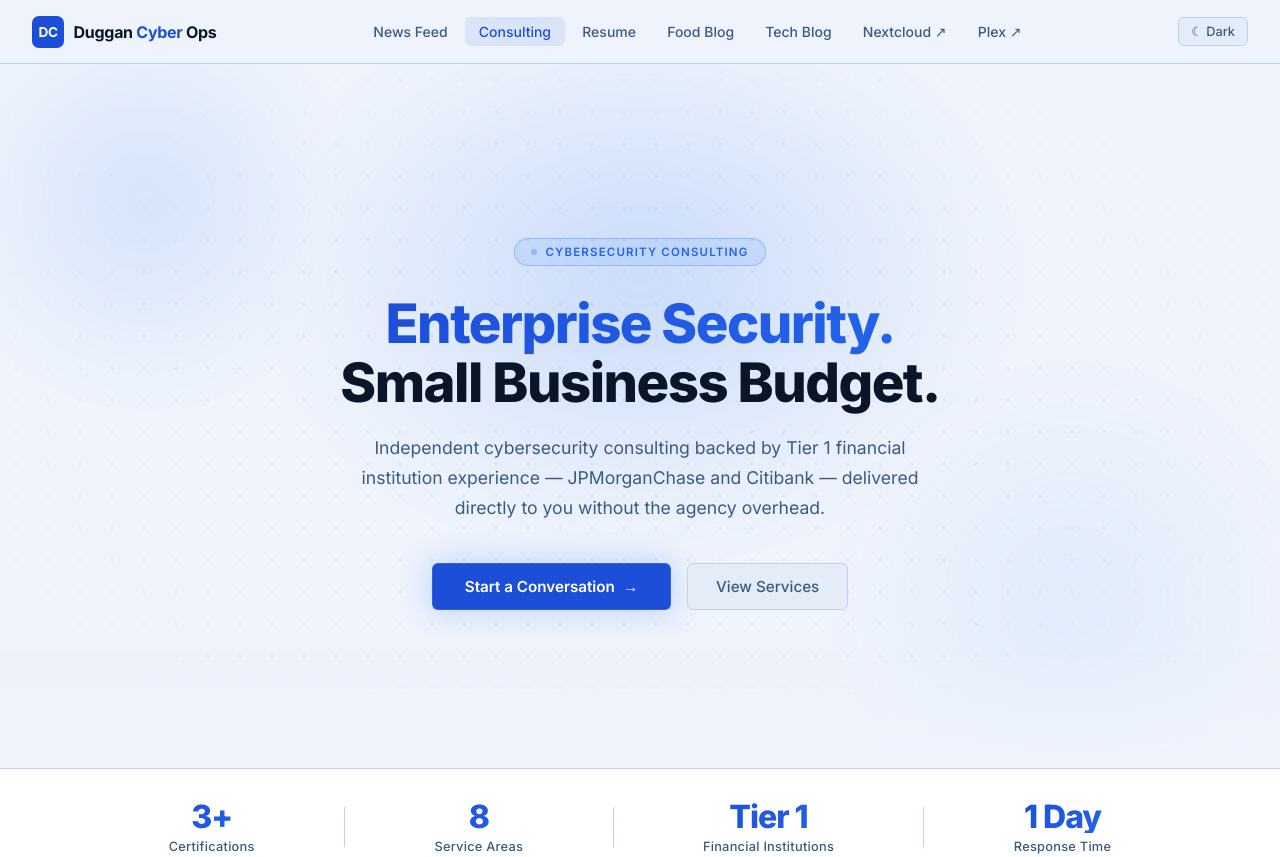
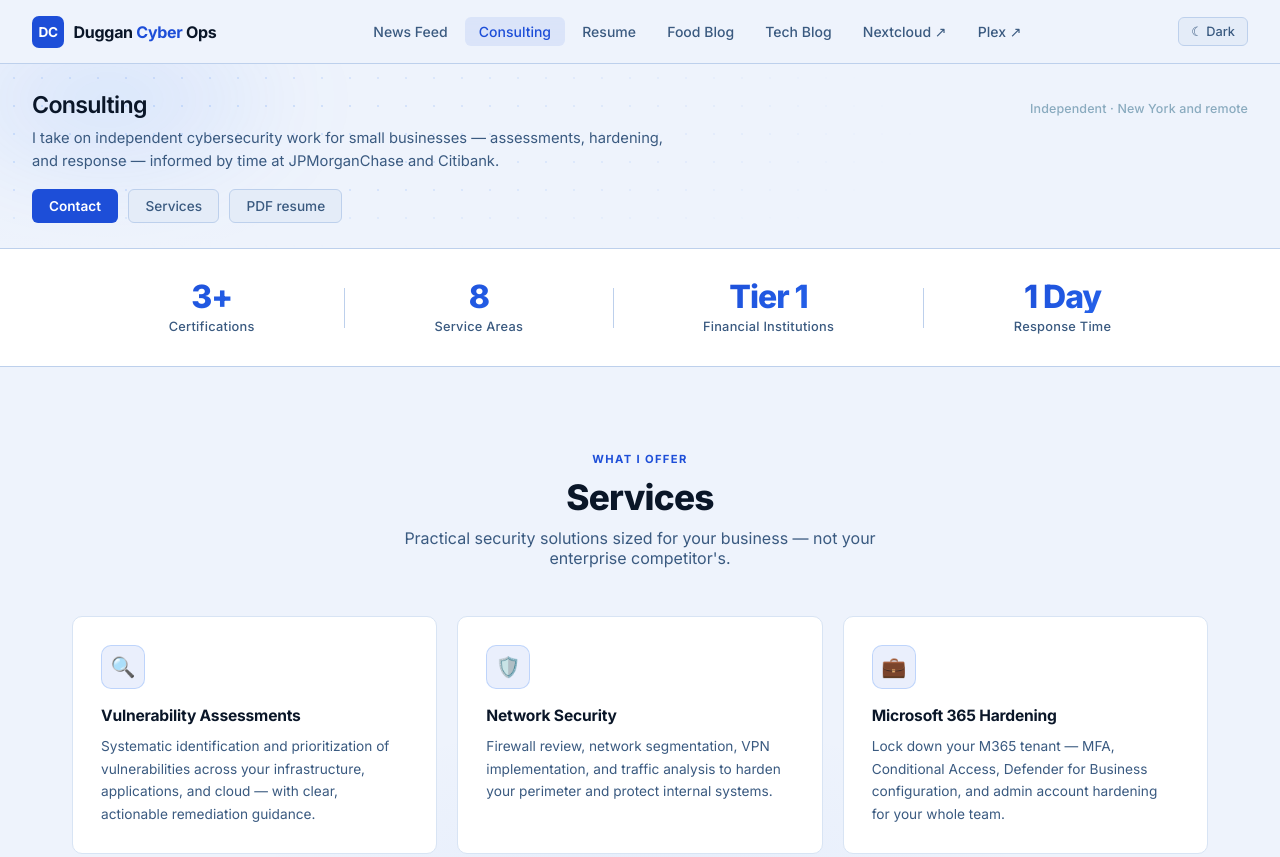
Before and after one commit to danielduggan06/dugganco.com, a plain HTML site: page public/consulting.html in a window 1280 px wide. Shown: the top 857 px of the page. Drawn offline with Linux system fonts and the light colour scheme.

Commit message:
Replace consulting splash with masthead and update PDF resume
Co-authored-by: Cursor <cursoragent@cursor.com>

```diff
--- a/public/consulting.html
+++ b/public/consulting.html
@@ -188,187 +188,111 @@
     }
 
     /* =============================================
-       HERO
+       MASTHEAD
     ============================================= */
-    .hero {
+    .masthead {
       position: relative;
-      min-height: 88vh;
-      display: flex;
-      align-items: center;
-      justify-content: center;
+      padding: 1.75rem 2rem 1.6rem;
       overflow: hidden;
-      padding: 6rem 2rem 5rem;
     }
 
-    /* Dot-grid background */
-    .hero::before {
+    .masthead::before {
       content: '';
       position: absolute; inset: 0;
-      background-image: radial-gradient(circle, rgba(59,130,246,0.18) 1px, transparent 1px);
-      background-size: 32px 32px;
+      background-image: radial-gradient(circle, rgba(59,130,246,0.16) 1px, transparent 1px);
+      background-size: 28px 28px;
       pointer-events: none;
-      mask-image: radial-gradient(ellipse 80% 80% at 50% 50%, black 40%, transparent 100%);
-      -webkit-mask-image: radial-gradient(ellipse 80% 80% at 50% 50%, black 40%, transparent 100%);
+      mask-image: radial-gradient(ellipse 80% 120% at 12% 40%, black 20%, transparent 75%);
+      -webkit-mask-image: radial-gradient(ellipse 80% 120% at 12% 40%, black 20%, transparent 75%);
     }
 
-    /* Big center glow */
-    .hero-glow-center {
+    .masthead-glow {
       position: absolute;
-      top: 30%; left: 50%;
-      transform: translate(-50%, -50%);
-      width: 700px; height: 500px;
-      background: radial-gradient(ellipse at center, rgba(59,130,246,0.22) 0%, transparent 70%);
-      pointer-events: none;
-      filter: blur(40px);
+      top: -40%; left: -8%;
+      width: 420px; height: 220px;
+      background: radial-gradient(ellipse, rgba(59,130,246,0.14) 0%, transparent 70%);
+      pointer-events: none; filter: blur(40px);
     }
 
-    /* Orb top-left */
-    .hero-orb-1 {
-      position: absolute;
-      top: -80px; left: -80px;
-      width: 400px; height: 400px;
-      background: radial-gradient(circle, rgba(59,130,246,0.15) 0%, transparent 65%);
-      border-radius: 50%;
-      pointer-events: none;
-      filter: blur(30px);
-      animation: float1 8s ease-in-out infinite;
-    }
-
-    /* Orb bottom-right */
-    .hero-orb-2 {
-      position: absolute;
-      bottom: -60px; right: -60px;
-      width: 500px; height: 400px;
-      background: radial-gradient(circle, rgba(96,165,250,0.1) 0%, transparent 65%);
-      border-radius: 50%;
-      pointer-events: none;
-      filter: blur(40px);
-      animation: float2 10s ease-in-out infinite;
-    }
-
-    @keyframes float1 {
-      0%, 100% { transform: translate(0, 0); }
-      50% { transform: translate(30px, 20px); }
-    }
-
-    @keyframes float2 {
-      0%, 100% { transform: translate(0, 0); }
-      50% { transform: translate(-20px, -30px); }
-    }
-
-    /* Bottom fade */
-    .hero-fade {
-      position: absolute;
-      bottom: 0; left: 0; right: 0;
-      height: 120px;
+    .masthead-fade {
+      position: absolute; bottom: 0; left: 0; right: 0;
+      height: 36px;
       background: linear-gradient(to bottom, transparent, var(--bg));
       pointer-events: none;
     }
 
-    .hero-inner {
-      position: relative;
-      z-index: 2;
-      text-align: center;
-      max-width: 760px;
+    .masthead-inner {
+      position: relative; z-index: 2;
+      max-width: 1280px;
+      margin: 0 auto;
     }
 
-    .hero-badge {
-      display: inline-flex;
-      align-items: center;
-      gap: 0.5rem;
-      background: rgba(59,130,246,0.1);
-      border: 1px solid rgba(59,130,246,0.35);
-      border-radius: 9999px;
-      padding: 0.35rem 1rem;
-      font-size: 0.72rem;
-      font-weight: 600;
-      letter-spacing: 0.1em;
-      text-transform: uppercase;
-      color: var(--accent-2);
-      margin-bottom: 1.75rem;
+    .masthead-row {
+      display: flex;
+      align-items: baseline;
+      justify-content: space-between;
+      gap: 1.25rem;
     }
 
-    .hero-badge::before {
-      content: '';
-      width: 6px; height: 6px;
-      border-radius: 50%;
-      background: var(--accent-2);
-      animation: blink 2s infinite;
+    .masthead h1 {
+      font-size: 1.45rem;
+      font-weight: 600;
+      letter-spacing: -0.03em;
+      line-height: 1.2;
+      color: var(--text);
     }
 
-    @keyframes blink {
-      0%, 100% { opacity: 1; }
-      50% { opacity: 0.3; }
+    .masthead-dateline {
+      font-size: 0.78rem;
+      font-weight: 500;
+      color: var(--text-3);
+      white-space: nowrap;
+      letter-spacing: 0.01em;
     }
 
-    .hero h1 {
-      font-size: clamp(2.2rem, 5vw, 3.4rem);
-      font-weight: 800;
-      letter-spacing: -1.5px;
-      line-height: 1.1;
-      color: var(--white);
-      margin-bottom: 1.25rem;
+    .masthead-lede {
+      margin-top: 0.45rem;
+      font-size: 0.92rem;
+      color: var(--text-2);
+      line-height: 1.55;
+      max-width: 40rem;
     }
 
-    body.light-mode .hero h1 { color: var(--text); }
-
-    .hero h1 .highlight {
-      background: linear-gradient(135deg, var(--accent) 0%, var(--accent-2) 100%);
-      -webkit-background-clip: text;
-      -webkit-text-fill-color: transparent;
-      background-clip: text;
-    }
-
-    .hero-sub {
-      font-size: 1.1rem;
-      color: var(--text-2);
-      line-height: 1.7;
-      max-width: 580px;
-      margin: 0 auto 2.5rem;
-    }
-
-    .hero-actions {
+    .masthead-actions {
       display: flex;
       align-items: center;
-      justify-content: center;
-      gap: 1rem;
+      gap: 0.65rem;
       flex-wrap: wrap;
+      margin-top: 1rem;
     }
 
     .btn-primary {
       display: inline-flex;
       align-items: center;
-      gap: 0.5rem;
       background: var(--accent);
       color: #fff;
-      padding: 0.8rem 2rem;
+      padding: 0.5rem 1rem;
       border-radius: var(--r-sm);
       font-weight: 600;
-      font-size: 0.95rem;
-      transition: all var(--t);
-      box-shadow: 0 0 30px rgba(59,130,246,0.3);
-      border: 1px solid rgba(255,255,255,0.1);
+      font-size: 0.85rem;
+      transition: background var(--t), border-color var(--t);
+      border: 1px solid transparent;
     }
 
     .btn-primary:hover {
       background: var(--accent-2);
-      transform: translateY(-2px);
-      box-shadow: 0 6px 32px rgba(59,130,246,0.45);
       color: #fff;
     }
-
-    .btn-primary::after { content: '→'; }
 
     .btn-ghost {
       display: inline-flex;
       align-items: center;
-      gap: 0.5rem;
       background: var(--surface-2);
       color: var(--text-2);
-      padding: 0.8rem 1.75rem;
+      padding: 0.5rem 1rem;
       border-radius: var(--r-sm);
       font-weight: 500;
-      font-size: 0.95rem;
+      font-size: 0.85rem;
       border: 1px solid var(--border);
       transition: all var(--t);
     }
@@ -869,7 +793,15 @@
     @media (max-width: 600px) {
       .form-row { grid-template-columns: 1fr; }
       .mobile-nav-grid { grid-template-columns: repeat(2,1fr); }
-      .hero h1 { letter-spacing: -0.75px; }
+      .masthead { padding: 1.15rem 1.25rem 1.25rem; }
+      .masthead-glow { display: none; }
+      .masthead-row {
+        flex-wrap: wrap;
+        align-items: baseline;
+        gap: 0.25rem 0.85rem;
+      }
+      .masthead h1 { font-size: 1.2rem; }
+      .masthead-lede { font-size: 0.84rem; }
       .contact-form-panel { padding: 1.5rem; }
     }
   </style>
@@ -918,24 +850,22 @@
   </div>
 
   <!-- =============================================
-       HERO
+       MASTHEAD
   ============================================= -->
-  <header class="hero">
-    <div class="hero-glow-center"></div>
-    <div class="hero-orb-1"></div>
-    <div class="hero-orb-2"></div>
-    <div class="hero-fade"></div>
+  <header class="masthead">
+    <div class="masthead-glow"></div>
+    <div class="masthead-fade"></div>
 
-    <div class="hero-inner">
-      <div class="hero-badge">Cybersecurity Consulting</div>
-      <h1>
-        <span class="highlight">Enterprise Security.</span><br>
-        Small Business Budget.
-      </h1>
-      <p class="hero-sub">Independent cybersecurity consulting backed by Tier 1 financial institution experience — JPMorganChase and Citibank — delivered directly to you without the agency overhead.</p>
-      <div class="hero-actions">
-        <a href="#contact" class="btn-primary">Start a Conversation</a>
-        <a href="#services" class="btn-ghost">View Services</a>
+    <div class="masthead-inner">
+      <div class="masthead-row">
+        <h1>Consulting</h1>
+        <p class="masthead-dateline">Independent · New York and remote</p>
+      </div>
+      <p class="masthead-lede">I take on independent cybersecurity work for small businesses — assessments, hardening, and response — informed by time at JPMorganChase and Citibank.</p>
+      <div class="masthead-actions">
+        <a href="#contact" class="btn-primary">Contact</a>
+        <a href="#services" class="btn-ghost">Services</a>
+        <a href="/Daniel-Duggan-Resume.pdf" class="btn-ghost" target="_blank" rel="noopener">PDF resume</a>
       </div>
     </div>
   </header>
```
Also changed, not shown: 1 other file.
